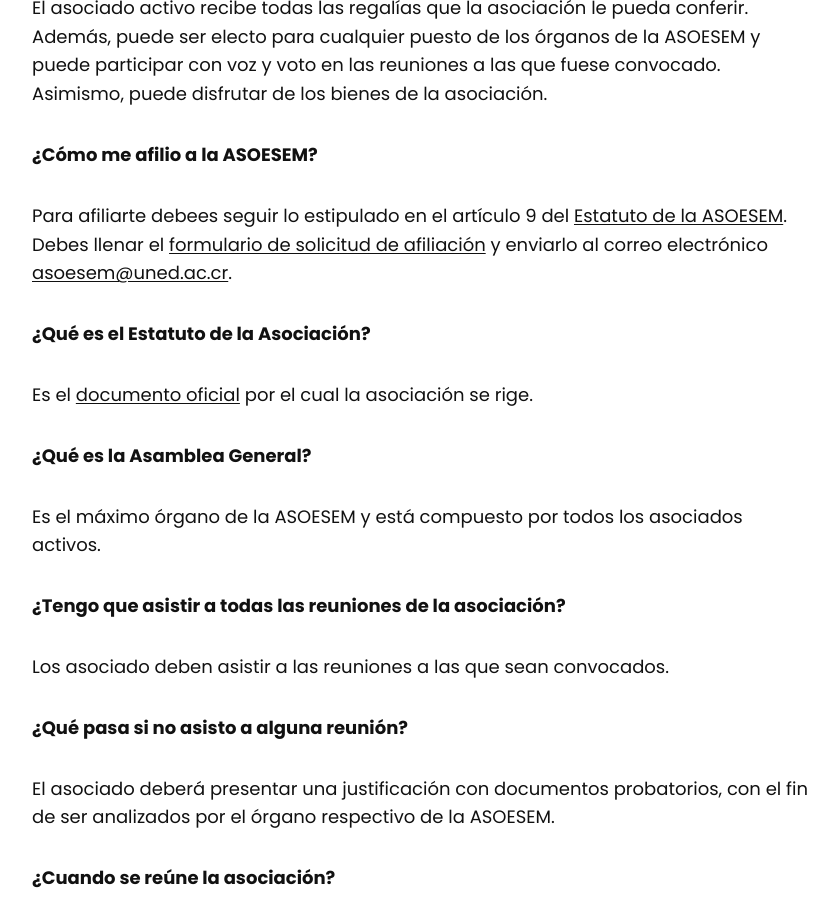
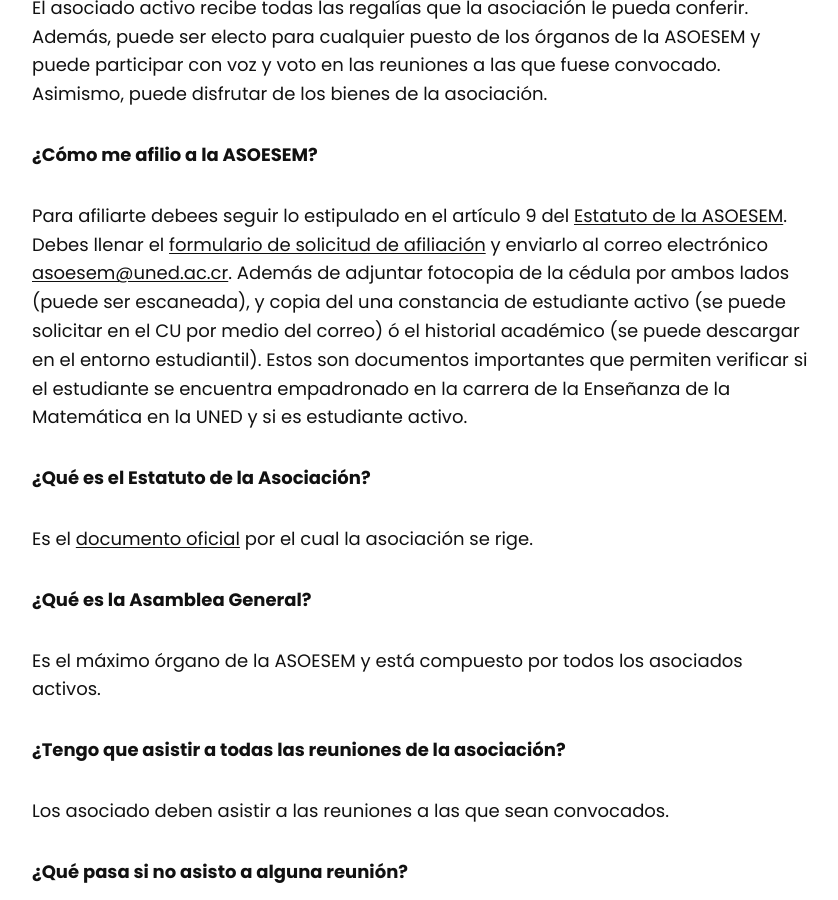
Before and after one commit to asoesem/asoesem.github.io, a Jekyll site: the page built from _pages/faq.md, in a window 1280 px wide and 900 px high, scrolled down 916 px. Shown: the whole window, without its empty margins (218-1056 px from the left). Built offline with Jekyll 4.4.1, drawn with Linux system fonts in a browser that asks for light colours.

Commit message:
Update faq.md
Cambios en los pasos y requisitos para afiliarse

```diff
--- a/_pages/faq.md
+++ b/_pages/faq.md
@@ -11,7 +11,7 @@
 
 **¿Cómo me afilio a la ASOESEM?**
 
-Para afiliarte debees seguir lo estipulado en el artículo 9 del [Estatuto de la ASOESEM][1]. Debes llenar el [formulario de solicitud de afiliación][4] y enviarlo al correo electrónico [asoesem@uned.ac.cr](mailto:asoesem@uned.ac.cr).
+Para afiliarte debees seguir lo estipulado en el artículo 9 del [Estatuto de la ASOESEM][1]. Debes llenar el [formulario de solicitud de afiliación][4] y enviarlo al correo electrónico [asoesem@uned.ac.cr](mailto:asoesem@uned.ac.cr). Además de adjuntar fotocopia de la cédula por ambos lados (puede ser escaneada), y copia del una constancia de estudiante activo (se puede solicitar en el CU por medio del correo) ó el historial académico (se puede descargar en el entorno estudiantil). Estos son documentos importantes que permiten verificar si el estudiante se encuentra empadronado en la carrera de la Enseñanza de la Matemática en la UNED y si es estudiante activo.
 
 **¿Qué es el Estatuto de la Asociación?**
 
```
